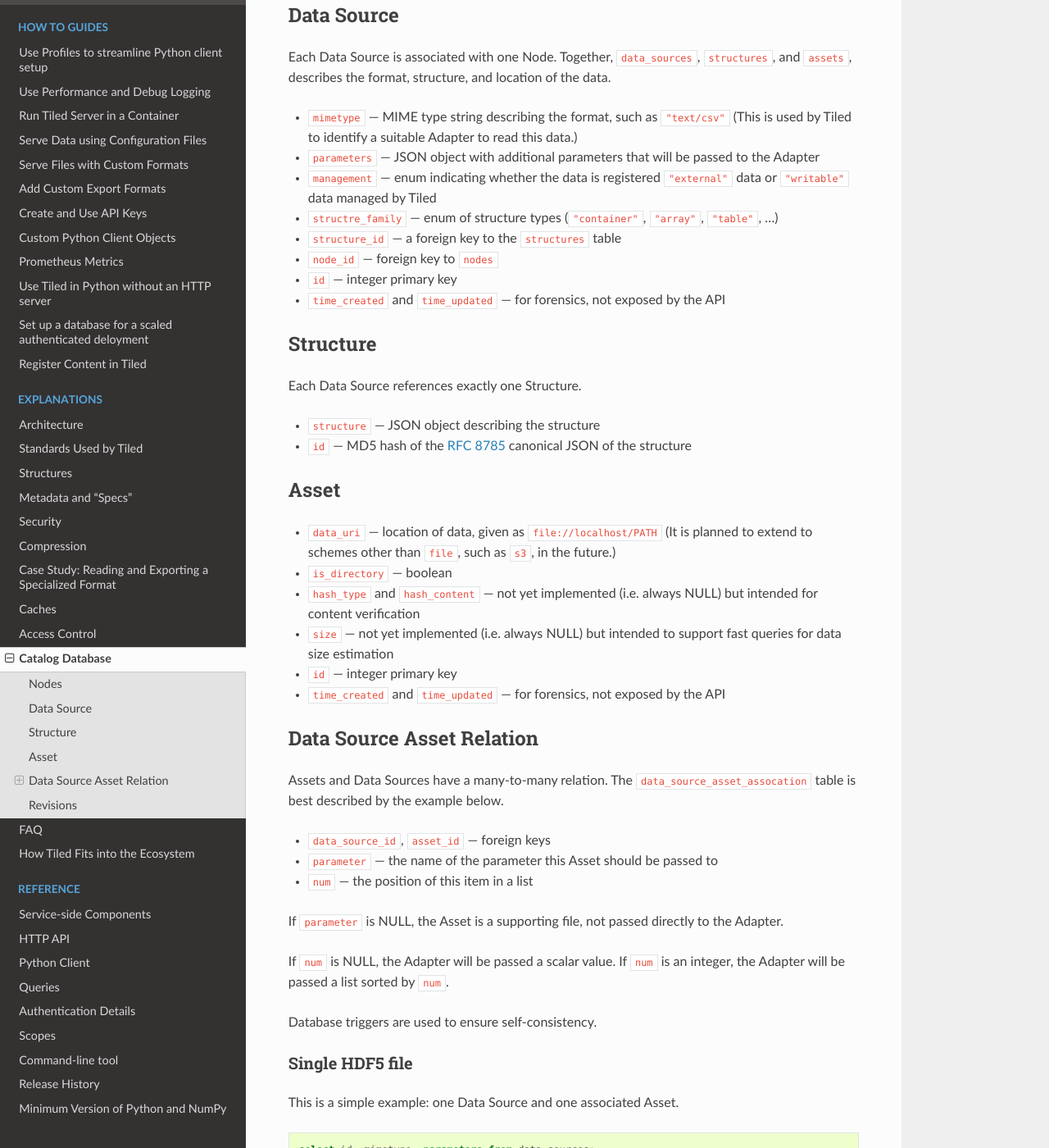
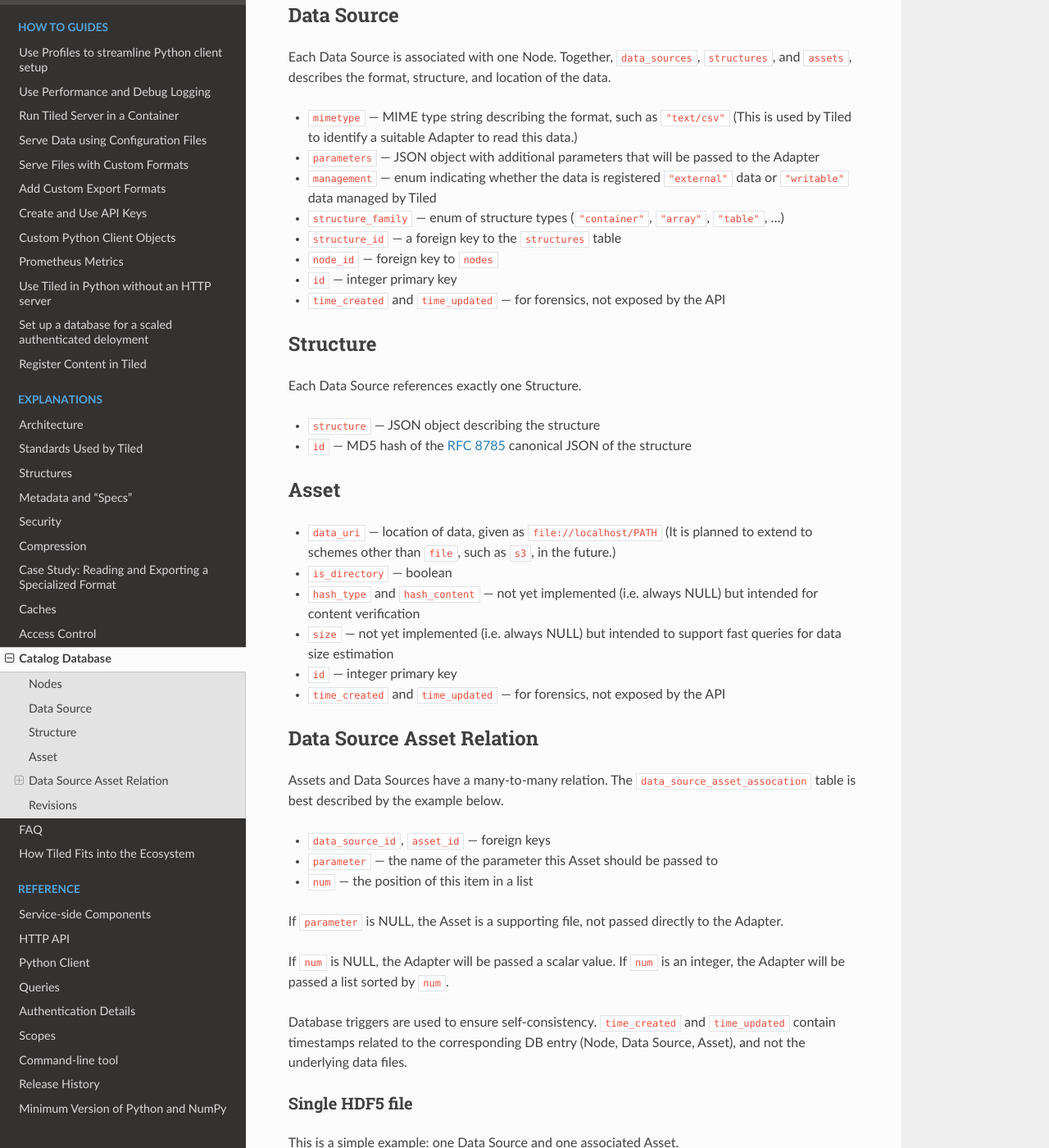
Before and after one commit to bluesky/tiled, a Sphinx documentation site: the page built from docs/source/explanations/catalog.md, in a window 1280 px wide and 1400 px high, scrolled down 533 px. Shown: the whole window at 82% size. Built offline with Sphinx 7.4.7 and the Read the Docs theme 2.0.0, drawn with Linux system fonts in a browser that asks for light colours; pages that are not in the unit, such as notebooks, are missing from menus; the version number could not be read and is left out; some of the changed lines change nothing that is shown; some of the changed text lies outside the part shown.

Commit message:
Apply suggestions from code review
Co-authored-by: Eugene <ymatviych@bnl.gov>

````diff
--- a/docs/source/explanations/catalog.md
+++ b/docs/source/explanations/catalog.md
@@ -27,7 +27,7 @@
   to the Adapter
 - `management` --- enum indicating whether the data is registered `"external"` data
   or `"writable"` data managed by Tiled
-- `structre_family` --- enum of structure types (`"container"`, `"array"`, `"table"`, ...)
+- `structure_family` --- enum of structure types (`"container"`, `"array"`, `"table"`, ...)
 - `structure_id` --- a foreign key to the `structures` table
 - `node_id` --- foreign key to `nodes`
 - `id` --- integer primary key
@@ -71,7 +71,7 @@
 integer, the Adapter will be passed a list sorted by `num`.
 
 Database triggers are used to ensure self-consistency.
-
+`time_created` and `time_updated` contain timestamps related to the corresponding DB entry (Node, Data Source, Asset), and not the underlying data files.
 ### Single HDF5 file
 
 This is a simple example: one Data Source and one associated Asset.
@@ -82,7 +82,7 @@
 
 id | mimetype | parameters |
 -- | -- | --
-1 | "application/x-hdf5" | {"smwr": true} | NULL
+1 | "application/x-hdf5" | {"smwr": true}
 
 
 ```sql
@@ -118,7 +118,7 @@
 
 id | mimetype | parameters |
 -- | -- | --
-1 | "application/x-zarr" | {} | NULL
+1 | "application/x-zarr" | {}
 
 
 ```sql
@@ -129,7 +129,7 @@
 -- | -- | --
 1 | "file://localhost/path/to/data.zarr" | true
 
-(Notice is_directory is `true`.)
+(Notice `is_directory` is `true`.)
 
 ```sql
 select * from data_source_asset_assocation
@@ -179,10 +179,10 @@
 
 id | mimetype | parameters |
 -- | -- | --
-1 | "multipart/related;type=image/tiff" | {} | NULL
+1 | "multipart/related;type=image/tiff" | {}
 
 The MIME type `multipart/related;type=image/tiff` is registered to an Adapter
-that expects a _sequence_ of TIFF files.
+that expects a _sequence_ of TIFF files, e.g. `TiffSequenceAdapter`.
 
 ```sql
 select data_uri, is_diretory from assets
@@ -248,7 +248,7 @@
 
 id | mimetype | parameters |
 -- | -- | --
-1 | "application/x-hdf5" | {} | NULL
+1 | "application/x-hdf5" | {}
 
 
 ```sql
````
